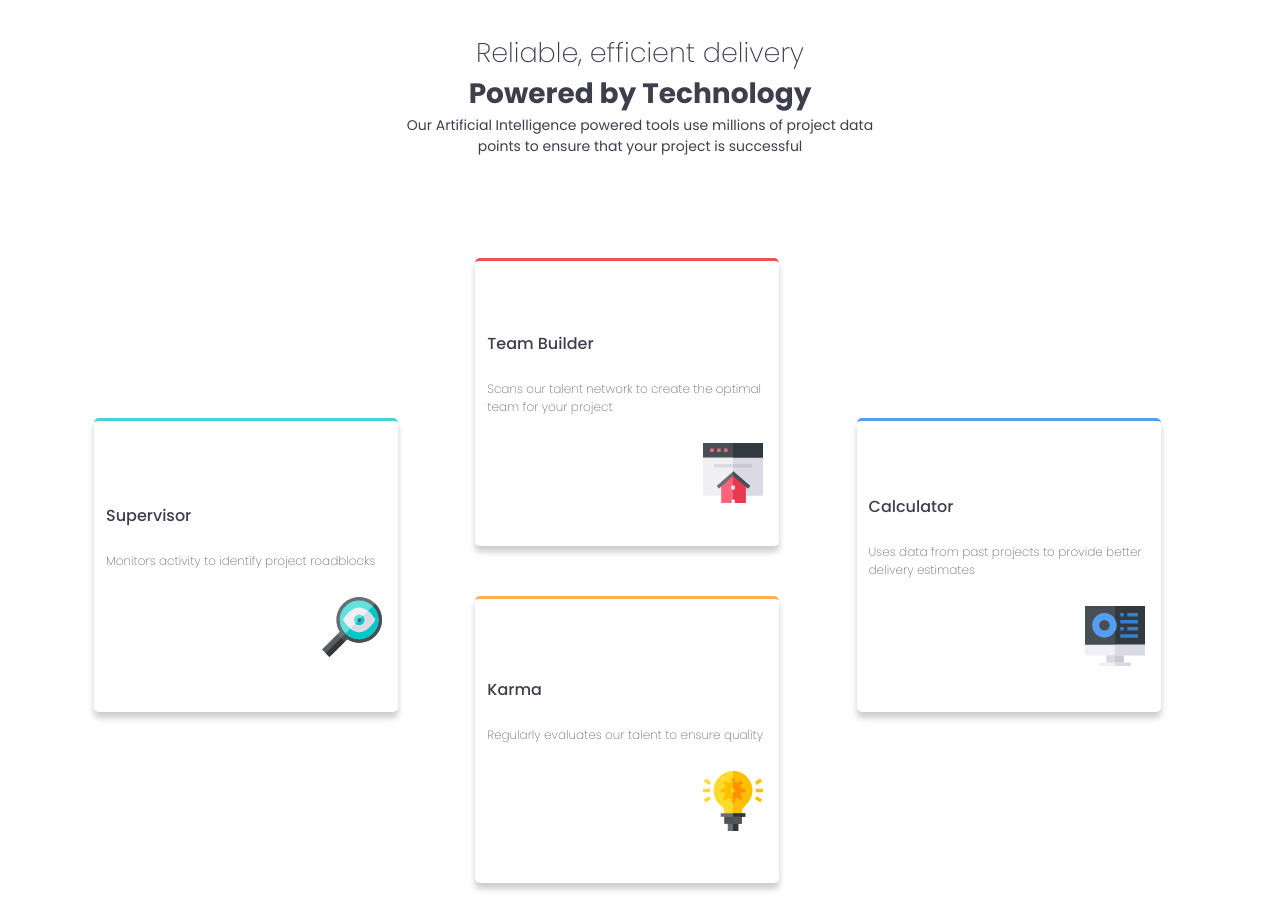
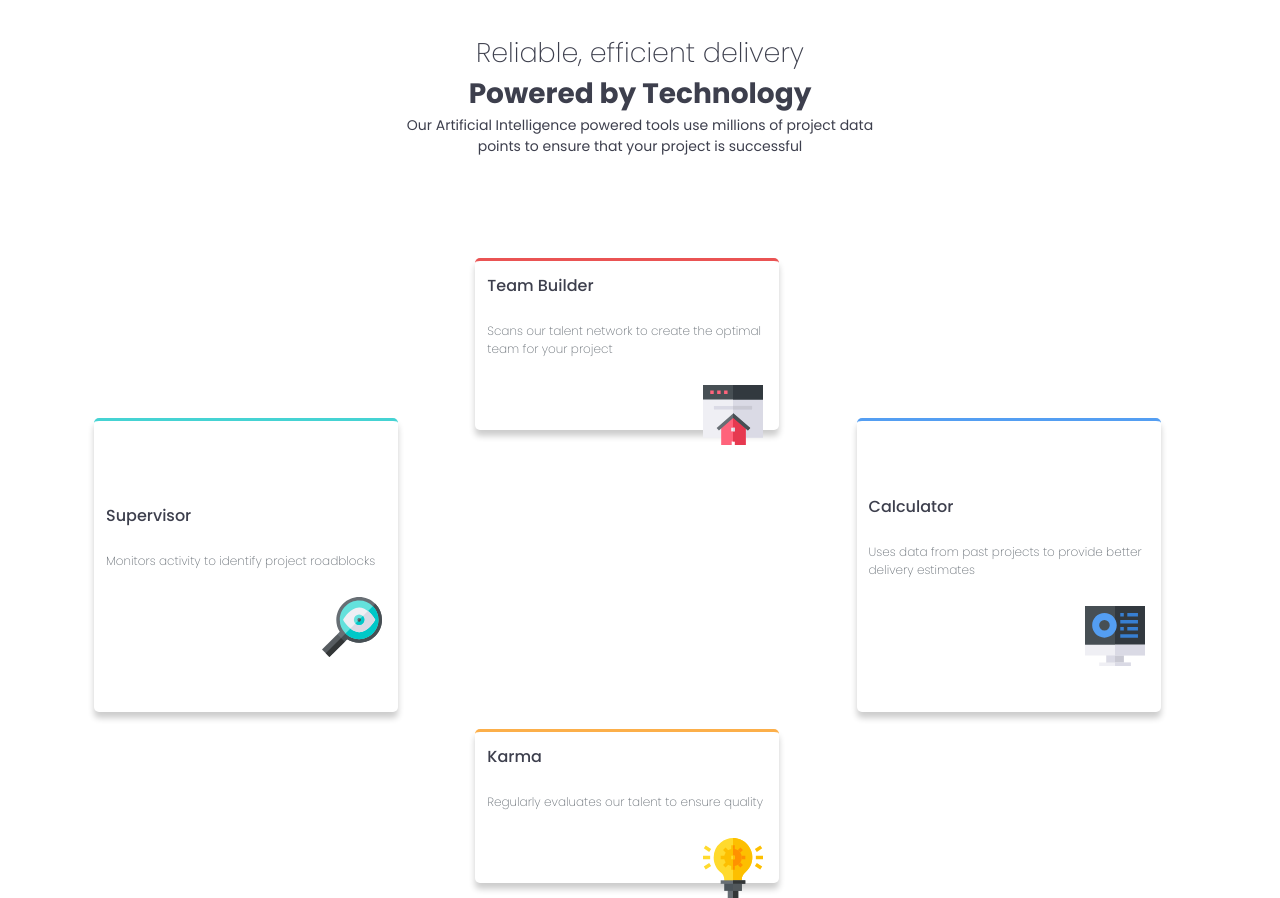
Before and after one commit to IAM-NOURAN/Four_card_feature, a plain HTML site: page index.html in a window 1280 px wide. Drawn offline with Linux system fonts and the light colour scheme.

Commit message:
Change height to max-height for layout consistency

```diff
--- a/style.css
+++ b/style.css
@@ -56,7 +56,7 @@ img{
 }
 
 .two .team{
-    height: 46%;
+    max-height: 46%;
     width: 100%;
     display: flex;
     flex-direction: column;
@@ -68,7 +68,7 @@ img{
 }
 
 .two .karma{
-    height: 46%;
+    max-height: 46%;
     width: 100%;
     display: flex;
     flex-direction: column;
@@ -80,7 +80,7 @@ img{
 }
 
 .one , .three{
-    height: 46%;
+    max-height: 46%;
     width: 27%;
     display: flex;
     flex-direction: column;
```
